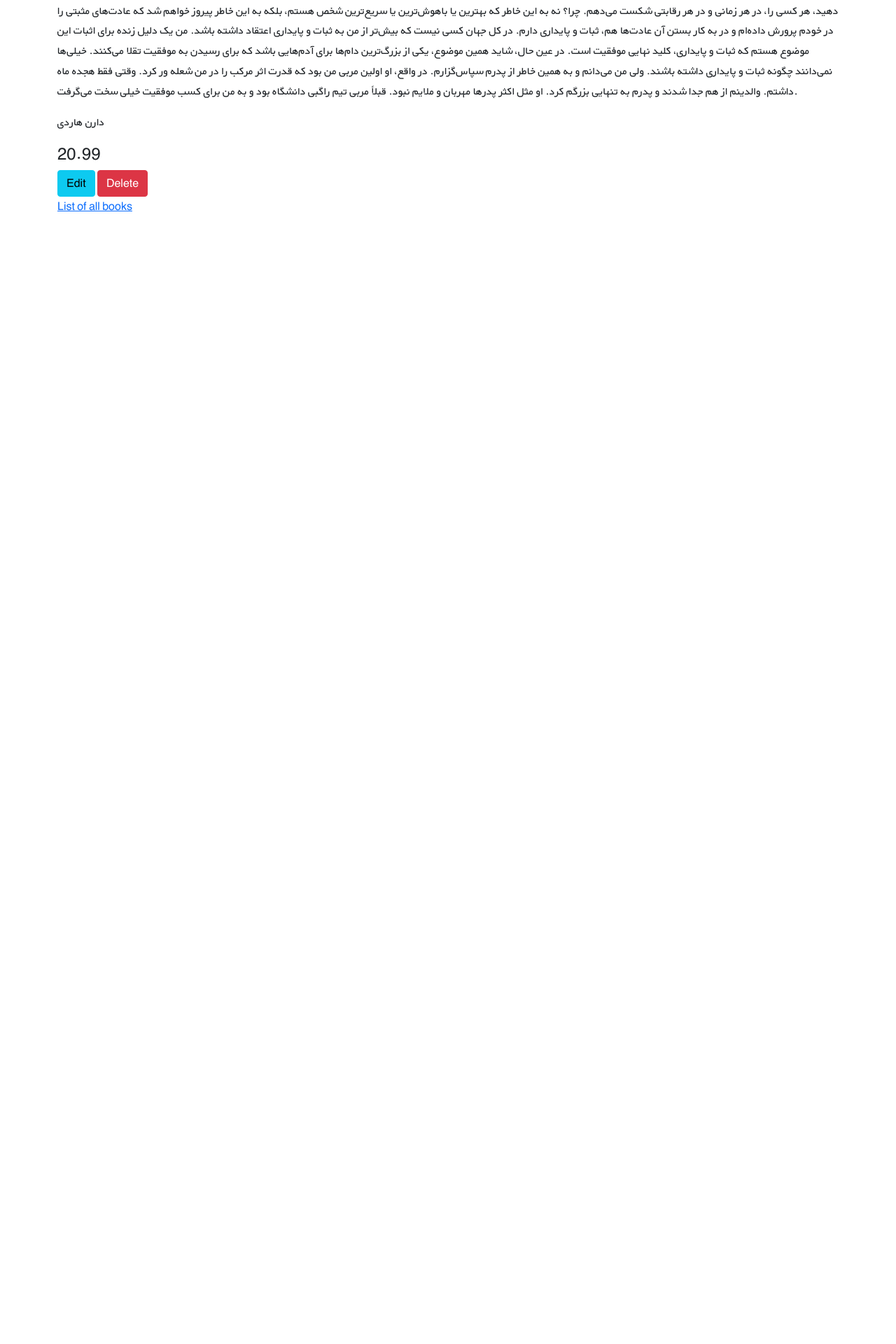
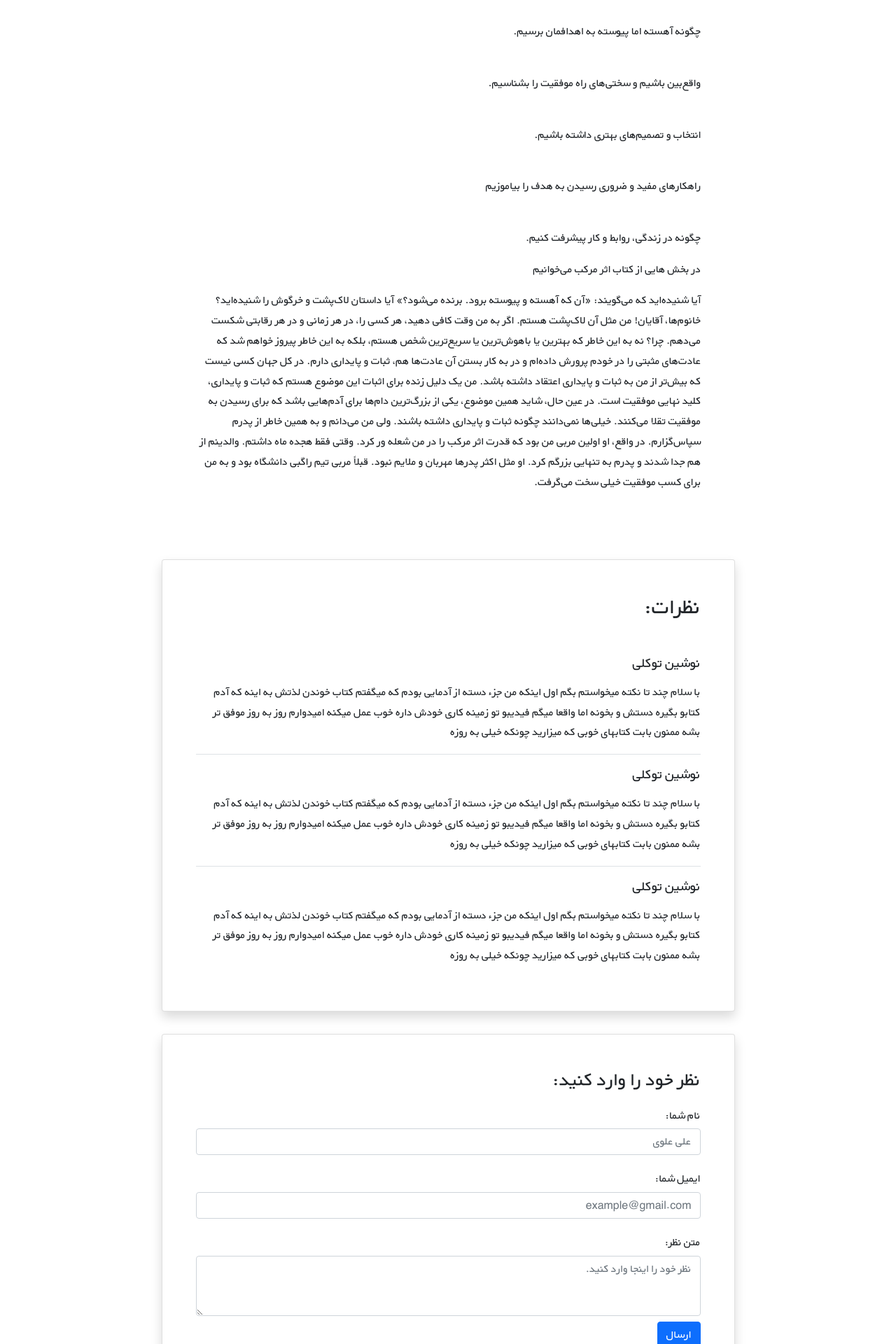
Before and after one commit to Zohreh-nm/bookstore_project, a Django app: page /books/9/ in a window 1280 px wide. Shown: the part 1240-3160 px from the top of the page at 70% size. Before the commit the page ends 1542 px from the top, so only its background shows below. Run offline with Django 5.2, Linux system fonts and the light colour scheme; data comes from the database, SQL or seed files in the repository.

Commit message:
add frontend template for detail

```diff
--- a/books/templates/books/book_detail.html
+++ b/books/templates/books/book_detail.html
@@ -3,12 +3,92 @@
 {% block page_title %}{{ book.title }}جزِییات کتاب {% endblock %}
 
 {% block content %}
-    <h1>{{ book.title|capfirst }}</h1>
-    <p>{{ book.description|linebreaks }}</p>
-    <p>{{ book.author|capfirst }}</p>
-    <h4>{{ book.price }}</h4>
-    <a href="{% url 'book_update' book.id %}"><button class="btn btn-info" type="button">Edit</button></a>
-    <a href="{% url 'book_delete' book.id %}"><button class="btn btn-danger" type="button">Delete</button></a>
-    <br>
-    <a href="{% url 'book_list' %}">List of all books</a>
+
+    <div class="container mt-5" dir="rtl">
+        <div class="">
+            <div class="">
+                <div class="d-flex justify-content-center">
+                    <div class="row w-sm-75 w-100">
+                        <div class="col-xs-12 col-md-3 d-flex justify-content-center">
+                            <div>
+                                <img src="https://newcdn.fidibo.com/images/books/65579_50411_normal.jpg"
+                                     class="img-fluid rounded-start" alt="...">
+                            </div>
+                        </div>
+                        <div class="col-xs-12 col-md-6 text-center text-md-end mt-md-1 mt-4">
+                            <h1>{{ book.title }}</h1>
+                            <h5 class="small my-1"><span class="text-muted">نویسنده: </span>{{ book.author }}</h5>
+                        </div>
+                        <div class="col-xs-12 col-md-3 d-flex flex-column">
+                            <h3 class="align-self-center pt-2 text-muted align-self-md-end">
+                                {{ book.price }} تومان
+                            </h3>
+                        </div>
+                    </div>
+                </div>
+
+                <div class="d-flex justify-content-center">
+                    <div class="my-3 p-5 w-sm-75 w-100">
+                        {{ book.description|linebreaks }}
+                    </div>
+                </div>
+
+                <div class="d-flex justify-content-center">
+                    <div class="card shadow my-3 p-5 w-sm-75 w-100">
+                        <h2 class="mb-5">نظرات:</h2>
+                        <div class="border-bottom mb-3">
+                            <h5 class="mb-3">نوشین توکلی</h5>
+                            <p>با سلام چند تا نکته میخواستم بگم اول اینکه من جزء دسته از آدمایی بودم که میگفتم کتاب
+                                خوندن لذتش
+                                به اینه که آدم کتابو بگیره دستش و بخونه اما واقعا میگم فیدیبو تو زمینه کاری خودش داره
+                                خوب عمل
+                                میکنه امیدوارم روز به روز موفق تر بشه ممنون بابت کتابهای خوبی که میزارید چونکه خیلی به
+                                روزه</p>
+                        </div>
+                        <div class="border-bottom mb-3">
+                            <h5 class="mb-3">نوشین توکلی</h5>
+                            <p>با سلام چند تا نکته میخواستم بگم اول اینکه من جزء دسته از آدمایی بودم که میگفتم کتاب
+                                خوندن لذتش
+                                به اینه که آدم کتابو بگیره دستش و بخونه اما واقعا میگم فیدیبو تو زمینه کاری خودش داره
+                                خوب عمل
+                                میکنه امیدوارم روز به روز موفق تر بشه ممنون بابت کتابهای خوبی که میزارید چونکه خیلی به
+                                روزه</p>
+                        </div>
+                        <div>
+                            <h5 class="mb-3">نوشین توکلی</h5>
+                            <p>با سلام چند تا نکته میخواستم بگم اول اینکه من جزء دسته از آدمایی بودم که میگفتم کتاب
+                                خوندن لذتش
+                                به اینه که آدم کتابو بگیره دستش و بخونه اما واقعا میگم فیدیبو تو زمینه کاری خودش داره
+                                خوب عمل
+                                میکنه امیدوارم روز به روز موفق تر بشه ممنون بابت کتابهای خوبی که میزارید چونکه خیلی به
+                                روزه</p>
+                        </div>
+                    </div>
+                </div>
+
+                <div class="d-flex justify-content-center">
+                    <div class="card shadow my-3 p-5 w-sm-75 w-100">
+                        <h3>نظر خود را وارد کنید:</h3>
+                        <form method="POST">
+                            <div class="form-group py-2">
+                                <label class="py-1" for="author_name">نام شما:</label>
+                                <input type="text" class="form-control" placeholder="علی علوی" name="author_name">
+                            </div>
+                            <div class="form-group py-2">
+                                <label class="py-1" for="email">ایمیل شما:</label>
+                                <input type="email" class="form-control" placeholder="example@gmail.com" name="email">
+                            </div>
+                            <div class="form-group py-2">
+                                <label class="py-1" for="comment_text">متن نظر:</label>
+                                <textarea class="form-control" name="text" rows="3"
+                                          placeholder="نظر خود را اینجا وارد کنید."></textarea>
+                            </div>
+                            <button type="submit" class="btn btn-primary">ارسال</button>
+                        </form>
+                    </div>
+                </div>
+            </div>
+        </div>
+    </div>
+
 {% endblock %}
```
